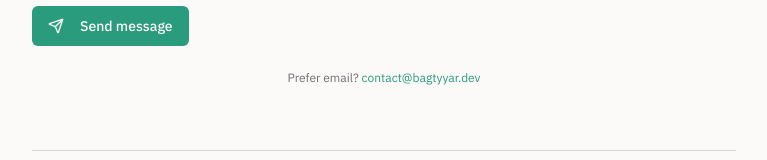
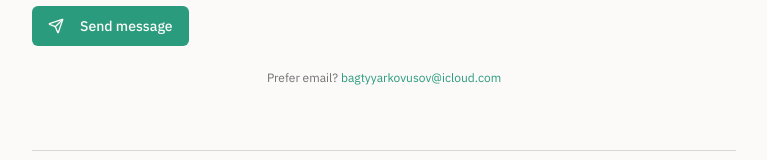
Before and after one commit to bagtyyarkovusov/personal-engineering-portfolio, a Next.js app: page /work-with-me in a window 1280 px wide. Shown: the part 2344-2504 px from the top of the page, without its empty margins (256-1023 px from the left). Built offline with nearby package versions, Linux system fonts and the light colour scheme; no server answers.

Commit message:
Update contact email fallback

```diff
--- a/src/app/(public)/work-with-me/page.tsx
+++ b/src/app/(public)/work-with-me/page.tsx
@@ -249,10 +249,10 @@ export default function WorkWithMePage() {
           <p className="text-center text-xs text-muted-foreground">
             Prefer email?{" "}
             <a
-              href="mailto:contact@bagtyyar.dev?subject=Project%20or%20hiring%20inquiry"
+              href="mailto:bagtyyarkovusov@icloud.com?subject=Project%20or%20hiring%20inquiry"
               className="text-primary hover:underline"
             >
-              contact@bagtyyar.dev
+              bagtyyarkovusov@icloud.com
             </a>
           </p>
         </section>
```
